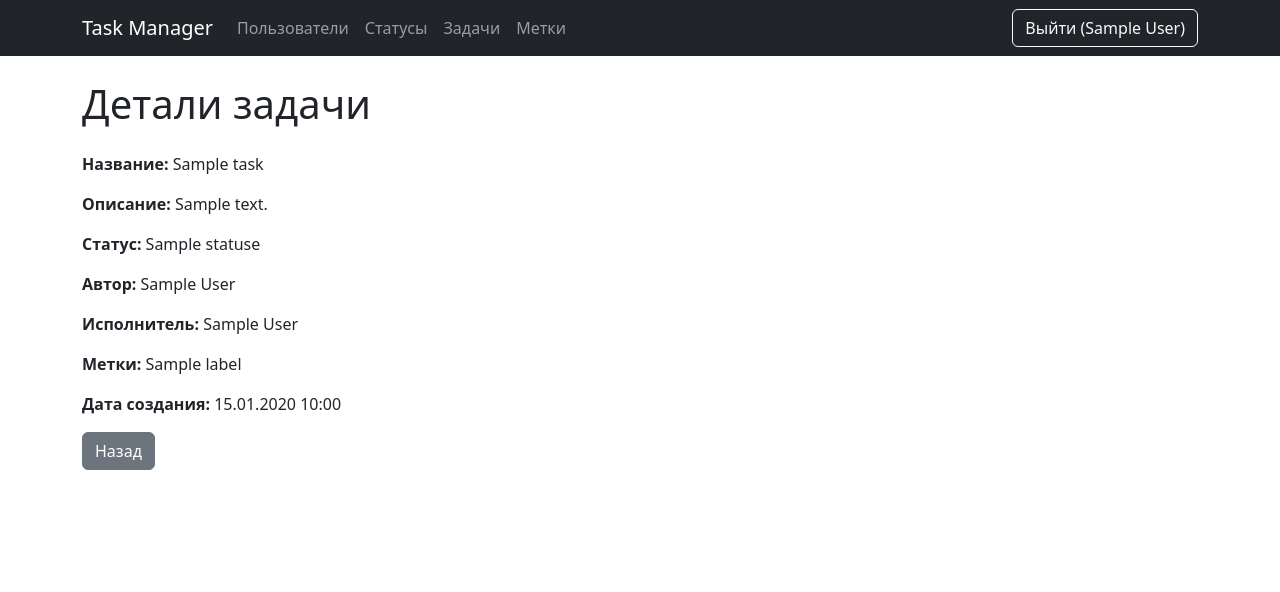
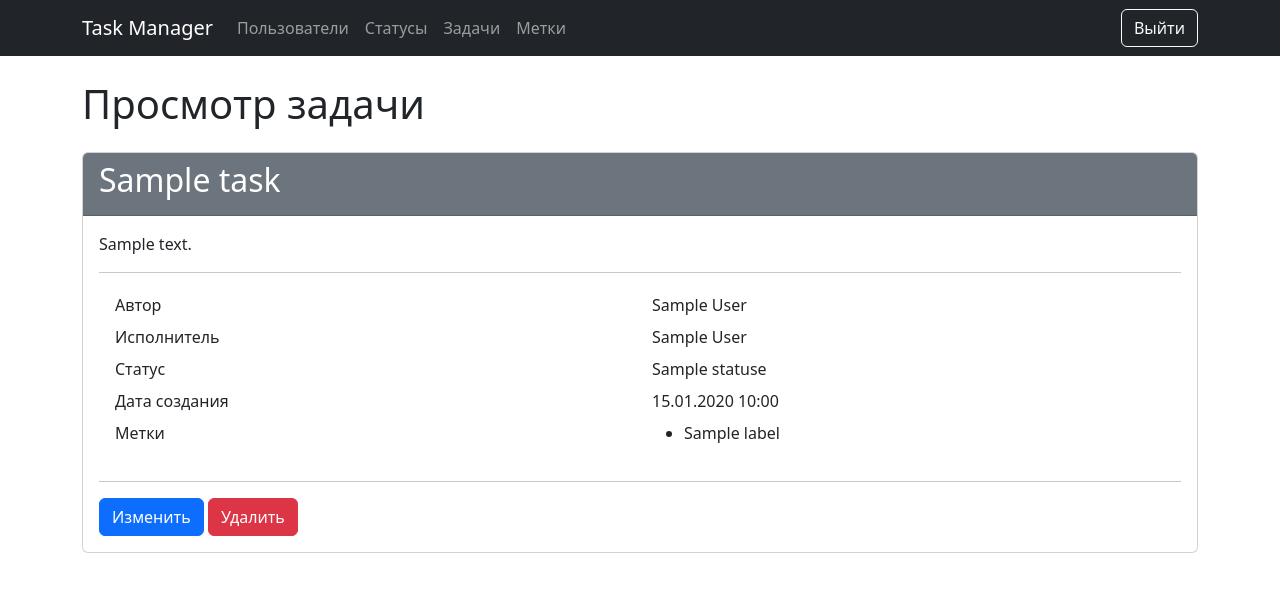
Before and after one commit to Knyazev782/python-project-52, a Django app: page /tasks/1/ in a window 1280 px wide. Shown: the top 592 px of the page. Run offline with Django 5.2, Linux system fonts and the light colour scheme; a user stored in the database is signed in; tables that the repository leaves empty hold one stand-in row (values such as "Sample post"); parts of the project's set-up code (start-up, migrations or seed data) failed here and were passed over; some libraries are stand-ins or nearby versions.

Commit message:
исправил все шаблоны

```diff
--- a/task_manager/labels/templates/labels/label_update.html
+++ b/task_manager/labels/templates/labels/label_update.html
@@ -2,14 +2,11 @@
 {% load django_bootstrap5 %}
 
 {% block content %}
-    <div class="container mt-4">
     <h1 class="my-4">Изменение метки</h1>
-        {% bootstrap_messages %}
+
     <form method="post">
         {% csrf_token %}
         {% bootstrap_form form %}
         <button type="submit" class="btn btn-primary">Изменить</button>
-            <a href="{% url 'labels' %}" class="btn btn-secondary">Отмена</a>
     </form>
-    </div>
 {% endblock %}
--- a/task_manager/statuses/templates/statuses/update_status.html
+++ b/task_manager/statuses/templates/statuses/update_status.html
@@ -2,14 +2,11 @@
 {% load django_bootstrap5 %}
 
 {% block content %}
-    <div class="container mt-4">
     <h1 class="my-4">Изменение статуса</h1>
-        {% bootstrap_messages %}
+
     <form method="post">
         {% csrf_token %}
         {% bootstrap_form form %}
         <button type="submit" class="btn btn-primary">Изменить</button>
-            <a href="{% url 'statuses' %}" class="btn btn-secondary">Отмена</a>
     </form>
-    </div>
 {% endblock %}
--- a/task_manager/tasks/templates/tasks/task_detail.html
+++ b/task_manager/tasks/templates/tasks/task_detail.html
@@ -1,16 +1,48 @@
 {% extends 'base.html' %}
-{% load django_bootstrap5 %}
 
 {% block content %}
-    <div class="container mt-4">
-        <h1 class="my-4">Детали задачи</h1>
-        <p><strong>Название:</strong> {{ task.name }}</p>
-        <p><strong>Описание:</strong> {{ task.description|default:"-" }}</p>
-        <p><strong>Статус:</strong> {{ task.status.name }}</p>
-        <p><strong>Автор:</strong> {{ task.author.get_full_name }}</p>
-        <p><strong>Исполнитель:</strong> {{ task.assigned_to.get_full_name|default:"-" }}</p>
-        <p><strong>Метки:</strong> {% for label in task.labels.all %}{{ label.name }}{% if not forloop.last %}, {% endif %}{% empty %}-{% endfor %}</p>
-        <p><strong>Дата создания:</strong> {{ task.created_at|date:"d.m.Y H:i" }}</p>
-        <a href="{% url 'tasks' %}" class="btn btn-secondary">Назад</a>
+    <h1 class="my-4">Просмотр задачи</h1>
+
+    <div class="card">
+        <div class="card-header bg-secondary text-white">
+            <h2>{{ task.name }}</h2>
+        </div>
+        <div class="card-body">
+            <p>{{ task.description }}</p>
+            <hr>
+            <div class="container">
+                <div class="row p-1">
+                    <div class="col">Автор</div>
+                    <div class="col">{{ task.author.get_full_name }}</div>
+                </div>
+                <div class="row p-1">
+                    <div class="col">Исполнитель</div>
+                    <div class="col">{{ task.assigned_to.get_full_name|default:"Не назначен" }}</div>
+                </div>
+                <div class="row p-1">
+                    <div class="col">Статус</div>
+                    <div class="col">{{ task.status.name }}</div>
+                </div>
+                <div class="row p-1">
+                    <div class="col">Дата создания</div>
+                    <div class="col">{{ task.created_at|date:"d.m.Y H:i" }}</div>
+                </div>
+                <div class="row p-1">
+                    <div class="col">Метки</div>
+                    <div class="col">
+                        <ul>
+                            {% for label in task.labels.all %}
+                                <li>{{ label.name }}</li>
+                            {% empty %}
+                                <li>Нет меток</li>
+                            {% endfor %}
+                        </ul>
+                    </div>
+                </div>
+            </div>
+            <hr>
+            <a href="{% url 'task_update' task.id %}" class="btn btn-primary">Изменить</a>
+            <a href="{% url 'task_delete' task.id %}" class="btn btn-danger">Удалить</a>
+        </div>
     </div>
 {% endblock %}
--- a/task_manager/tasks/templates/tasks/task_update.html
+++ b/task_manager/tasks/templates/tasks/task_update.html
@@ -2,14 +2,11 @@
 {% load django_bootstrap5 %}
 
 {% block content %}
-    <div class="container mt-4">
     <h1 class="my-4">Изменение задачи</h1>
-        {% bootstrap_messages %}
+
     <form method="post">
         {% csrf_token %}
         {% bootstrap_form form %}
         <button type="submit" class="btn btn-primary">Изменить</button>
-            <a href="{% url 'tasks' %}" class="btn btn-secondary">Отмена</a>
     </form>
-    </div>
 {% endblock %}
--- a/task_manager/templates/base.html
+++ b/task_manager/templates/base.html
@@ -1,28 +1,29 @@
 {% load django_bootstrap5 %}
-
 <!DOCTYPE html>
 <html lang="ru">
 <head>
     <meta charset="UTF-8">
     <meta name="viewport" content="width=device-width, initial-scale=1.0">
     <title>{% block title %}Task Manager{% endblock %}</title>
-    {% bootstrap_css %}
-    {% bootstrap_javascript %}
+    <link crossorigin="anonymous" href="https://cdn.jsdelivr.net/npm/bootstrap@5.3.3/dist/css/bootstrap.min.css"
+          integrity="sha384-QWTKZyjpPEjISv5WaRU9OFeRpok6YctnYmDr5pNlyT2bRjXh0JMhjY6hW+ALEwIH" rel="stylesheet">
+    <script crossorigin="anonymous"
+            integrity="sha384-YvpcrYf0tY3lHB60NNkmXc5s9fDVZLESaAA55NDzOxhy9GkcIdslK1eN7N6jIeHz"
+            src="https://cdn.jsdelivr.net/npm/bootstrap@5.3.3/dist/js/bootstrap.bundle.min.js"></script>
 </head>
 <body>
     <nav class="navbar navbar-expand-lg navbar-dark bg-dark">
         <div class="container">
             <a class="navbar-brand" href="{% url 'index' %}">Task Manager</a>
-            <button class="navbar-toggler" type="button" data-bs-toggle="collapse" data-bs-target="#navbarSupportedContent" aria-controls="navbarSupportedContent" aria-expanded="false" aria-label="Toggle navigation">
+            <button class="navbar-toggler" type="button" data-bs-toggle="collapse" data-bs-target="#navbarSupportedContent"
+                    aria-controls="navbarSupportedContent" aria-expanded="false" aria-label="Toggle navigation">
                 <span class="navbar-toggler-icon"></span>
             </button>
             <div class="collapse navbar-collapse" id="navbarSupportedContent">
                 <ul class="navbar-nav me-auto mb-2 mb-lg-0">
-                    <!-- Всегда доступно -->
                     <li class="nav-item">
                         <a class="nav-link" href="{% url 'users' %}">Пользователи</a>
                     </li>
-                    <!-- Доступно только после авторизации -->
                     {% if user.is_authenticated %}
                         <li class="nav-item">
                             <a class="nav-link" href="{% url 'statuses' %}">Статусы</a>
@@ -39,7 +40,7 @@
                     {% if user.is_authenticated %}
                         <form action="{% url 'logout' %}" method="post" class="d-inline">
                             {% csrf_token %}
-                            <button type="submit" class="btn btn-outline-light">Выйти ({{ user.get_full_name }})</button>
+                            <button type="submit" class="btn btn-outline-light">Выйти</button>
                         </form>
                     {% else %}
                         <a href="{% url 'login' %}" class="btn btn-outline-light me-2">Вход</a>
@@ -49,15 +50,9 @@
             </div>
         </div>
     </nav>
-    {% bootstrap_messages %}
-    {% block content %}
-        <div class="container mt-4">
-            <h1>{% block header %}Добро пожаловать в Task Manager{% endblock %}</h1>
-            <p>Здесь вы можете управлять задачами, статусами и метками.</p>
-            {% if not user.is_authenticated %}
-                <p>Пожалуйста, <a href="{% url 'login' %}">войдите</a> или <a href="{% url 'user_create' %}">зарегистрируйтесь</a>, чтобы получить полный доступ.</p>
-            {% endif %}
-        </div>
-    {% endblock %}
+    <div class="container mt-4">
+        {% bootstrap_messages %}
+        {% block content %}{% endblock %}
+    </div>
 </body>
 </html>
--- a/task_manager/templates/registration/login.html
+++ b/task_manager/templates/registration/login.html
@@ -2,13 +2,11 @@
 {% load django_bootstrap5 %}
 
 {% block content %}
-    <div class="container mt-4">
     <h1 class="my-4">Вход</h1>
-        {% bootstrap_messages %}
+
     <form method="post">
         {% csrf_token %}
         {% bootstrap_form form %}
         <button type="submit" class="btn btn-primary">Войти</button>
     </form>
-    </div>
 {% endblock %}
--- a/task_manager/users/templates/users/user_update.html
+++ b/task_manager/users/templates/users/user_update.html
@@ -2,14 +2,11 @@
 {% load django_bootstrap5 %}
 
 {% block content %}
-    <div class="container mt-4">
     <h1 class="my-4">Изменение пользователя</h1>
-        {% bootstrap_messages %}
+
     <form method="post">
         {% csrf_token %}
         {% bootstrap_form form %}
         <button type="submit" class="btn btn-primary">Изменить</button>
-            <a href="{% url 'users' %}" class="btn btn-secondary">Отмена</a>
     </form>
-    </div>
 {% endblock %}
```
Also changed, not shown: task_manager/labels/templates/labels/label_create.html (+7 -10 lines), task_manager/labels/templates/labels/label_delete.html (+2 -5 lines), task_manager/labels/templates/labels/label_list.html (+6 -8 lines), task_manager/statuses/templates/statuses/create_status.html (+7 -10 lines), task_manager/statuses/templates/statuses/delete_status.html (+2 -5 lines), task_manager/statuses/templates/statuses/statuses_list.html (+6 -8 lines), task_manager/tasks/templates/tasks/task_create.html (+7 -10 lines), task_manager/tasks/templates/tasks/task_delete.html (+2 -5 lines), task_manager/tasks/templates/tasks/tasks_list.html (+38 -11 lines), task_manager/users/templates/users/user_create.html (+7 -10 lines), task_manager/users/templates/users/user_delete.html (+2 -5 lines), task_manager/users/templates/users/user_list.html (+6 -8 lines). Lines whose indentation alone changed are shown as unchanged.
